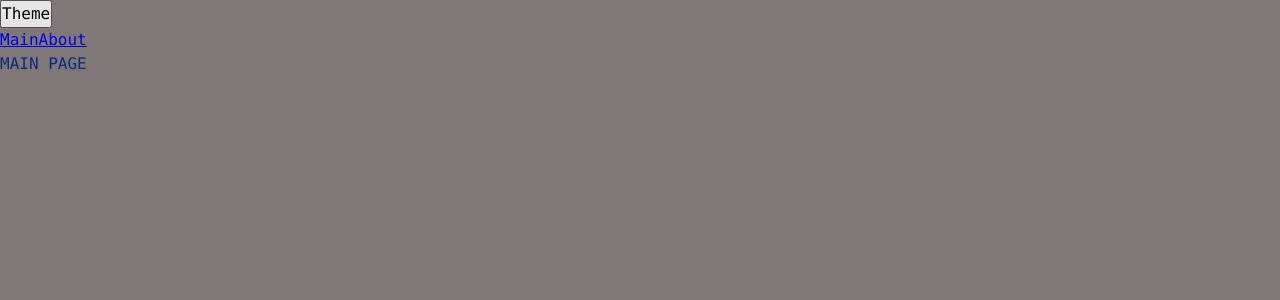
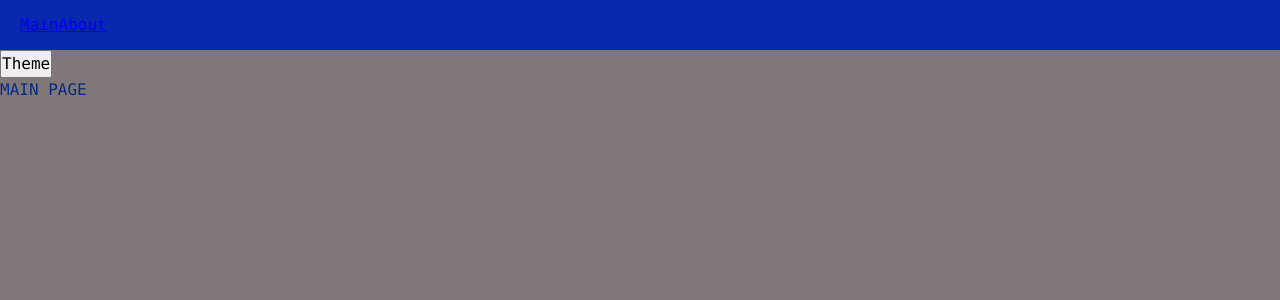
Before and after one commit to alx8437/big_project, a React app: page / in a window 1280 px wide. Shown: the top 300 px of the page. Built offline with nearby package versions, Linux system fonts and the light colour scheme.

Commit message:
BP-12 Navbar component was created

```diff
--- a/src/app/App.tsx
+++ b/src/app/App.tsx
@@ -1,19 +1,18 @@
-import {Link} from 'react-router-dom';
 import {useTheme} from 'app/provider/ThemeProvider/lib/useTheme'
 import {classnames} from "shared/lib/classnames/classNames";
 import {AppRouter} from "app/provider/router";
 import './styles/index.scss';
+import {Navbar} from "widgets/Navbar";
 
 const App = () => {
   const { toggleTheme, theme } = useTheme();
 
   return (
     <div className={classnames('app', {}, [theme])}>
+      <Navbar />
       <div>
         <button onClick={toggleTheme}>Theme</button>
       </div>
-      <Link to='/'>Main</Link>
-      <Link to='/about'>About</Link>
       <AppRouter />
     </div>
   );
--- a/src/app/provider/ThemeProvider/lib/useTheme.ts
+++ b/src/app/provider/ThemeProvider/lib/useTheme.ts
@@ -1,12 +1,12 @@
 import {LOCAL_STORAGE_THEME_KEY, Theme, ThemeContext} from "./ThemeContext";
 import {useContext} from "react";
 
-interface UseTheResult {
+interface UseThemResult {
   theme: Theme,
   toggleTheme: () => void,
 }
 
-export function useTheme(): UseTheResult {
+export function useTheme(): UseThemResult {
   const {theme, setTheme} = useContext(ThemeContext);
 
 
--- a/src/app/styles/themes/dark.scss
+++ b/src/app/styles/themes/dark.scss
@@ -1,5 +1,6 @@
 .app.dark {
   --bg-color: #0828ad;
+  --inverted-bg-color: #807878;
 
   --primary-color: #196438;
   --secondary-color: #28B463
--- a/src/app/styles/themes/normal.scss
+++ b/src/app/styles/themes/normal.scss
@@ -1,5 +1,6 @@
 .app.light {
   --bg-color: #807878;
+  --inverted-bg-color: #0828ad;
 
   --primary-color: #082a81;
   --secondary-color: #04b5f5
--- a/src/shared/lib/classnames/classNames.ts
+++ b/src/shared/lib/classnames/classNames.ts
@@ -1,9 +1,9 @@
 type Mods = Record<string, boolean | string>
 
-export function classnames(cls: string, mods: Mods, additional: string[] ): string {
+export function classnames(cls: string, mods: Mods = {}, additional: string[] = []): string {
   return [
     cls,
-    ...additional,
+    ...additional.filter(item => Boolean(item)),
     ...Object.entries(mods)
       .filter(([classname, value]) => Boolean(value))
       .map(([classname, value]) => classname)
--- /dev/null
+++ b/src/widgets/Navbar/index.ts
@@ -0,0 +1 @@
+export {Navbar} from './ui/Navbar'
--- /dev/null
+++ b/src/widgets/Navbar/ui/Navbar.module.scss
@@ -0,0 +1,8 @@
+.navbar {
+  width: 100%;
+  height: 50px;
+  background: var(--inverted-bg-color);
+  display: flex;
+  align-items: center;
+  padding: 20px;
+}
--- /dev/null
+++ b/src/widgets/Navbar/ui/Navbar.tsx
@@ -0,0 +1,17 @@
+import {Link} from "react-router-dom";
+import {classnames} from "shared/lib/classnames/classNames";
+import { FC } from "react";
+import styles from './Navbar.module.scss';
+
+interface NavbarProps {
+  classname?: string;
+}
+
+export const Navbar: FC<NavbarProps> = ({ classname }) => {
+  return (
+    <div className={classnames(styles.navbar, {} , [classname])}>
+      <Link to='/'>Main</Link>
+      <Link to='/about'>About</Link>
+    </div>
+  );
+};
```
